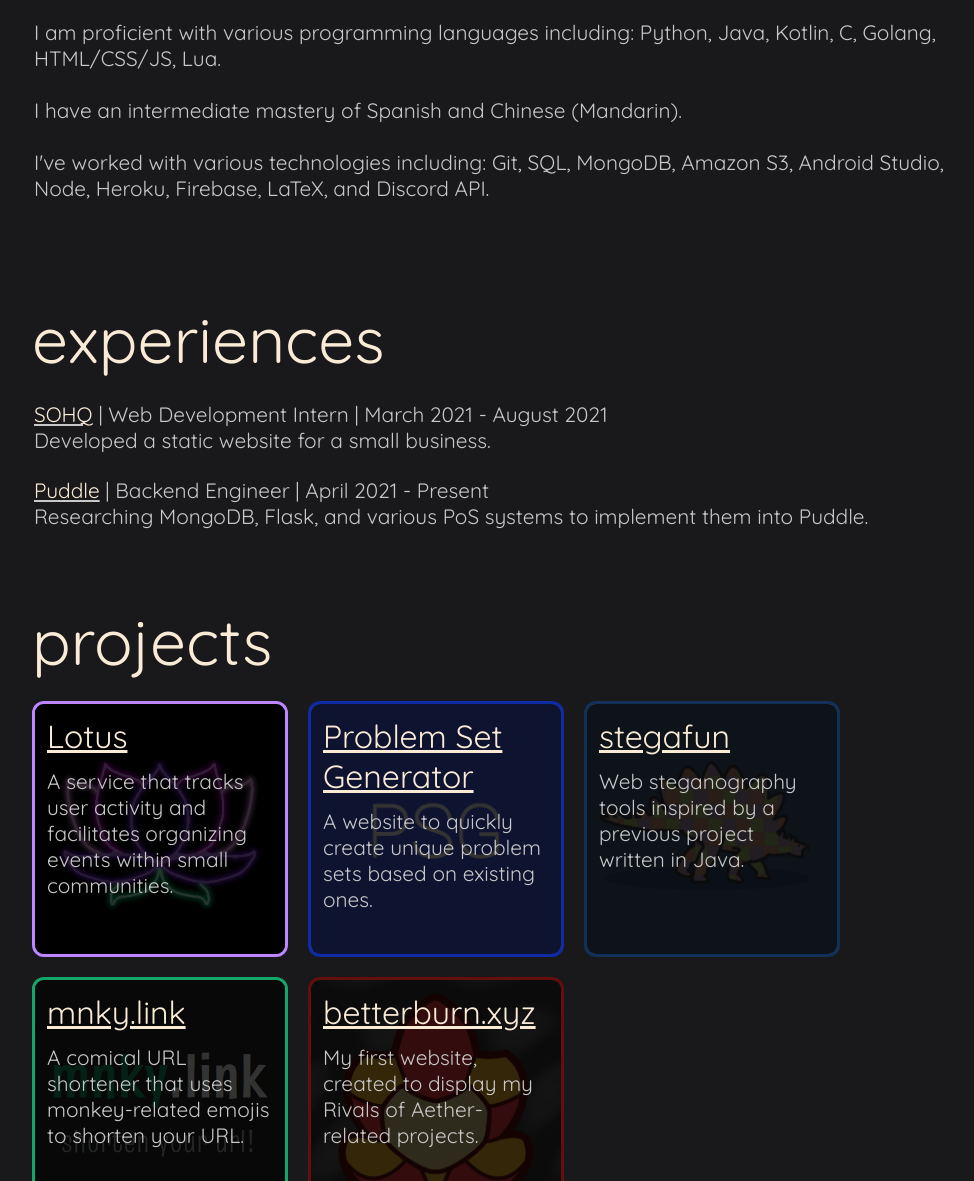
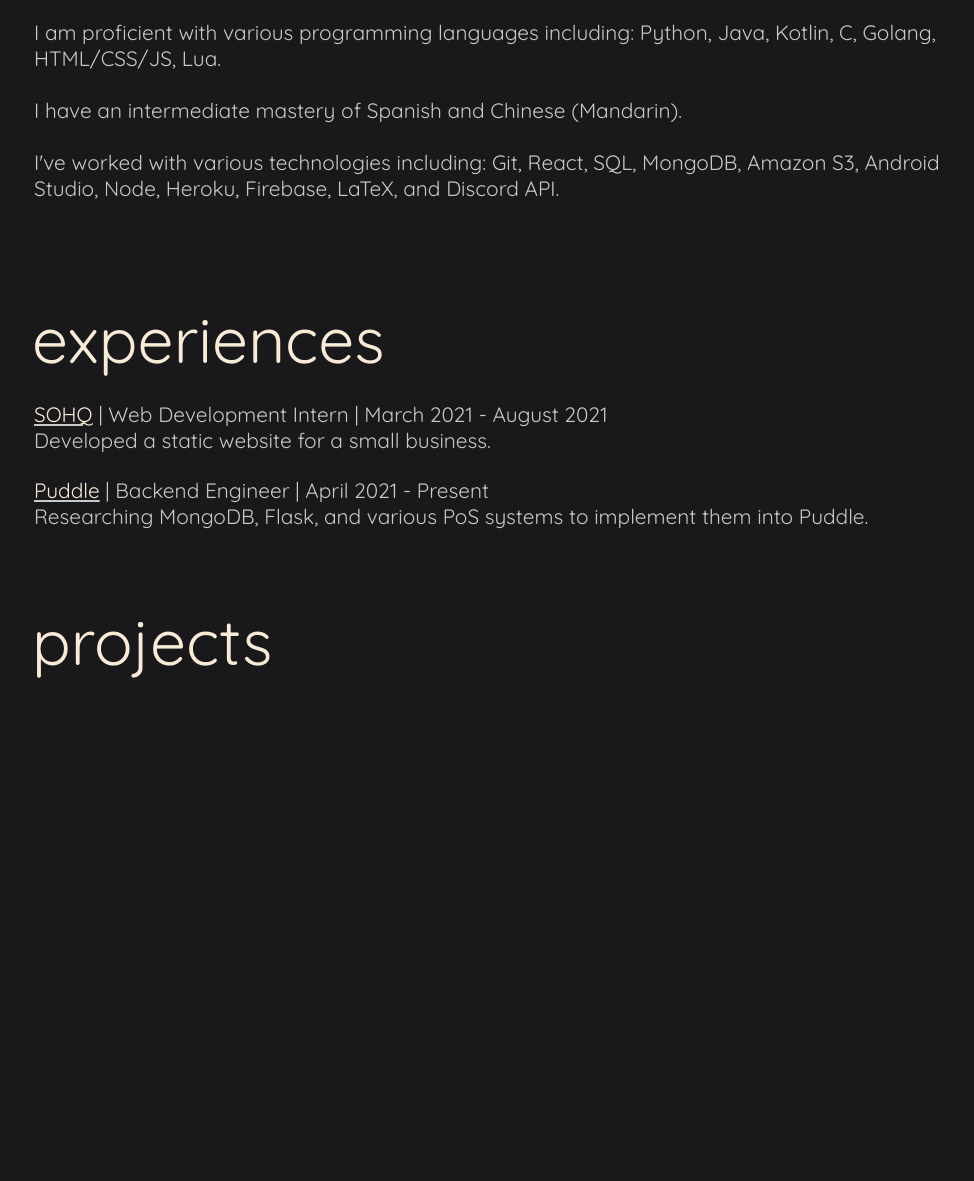
Before and after one commit to benwang2/benwang.me, a plain HTML site: page index.html in a window 1280 px wide. Shown: the part 739-1920 px from the top of the page, without its empty margins (143-1117 px from the left). After the commit the page ends 1480 px from the top, so only its background shows below. Drawn offline with Linux system fonts and the light colour scheme.

Commit message:
Added skills and projects.

```diff
--- a/index.html
+++ b/index.html
@@ -57,7 +57,7 @@
                     <br><br>
                     I have an intermediate mastery of Spanish and Chinese (Mandarin).
                     <br><br>
-                    I've worked with various technologies including: Git, SQL, MongoDB, Amazon S3, Android Studio, Node, Heroku, Firebase, LaTeX, and Discord API.
+                    I've worked with various technologies including: Git, React, SQL, MongoDB, Amazon S3, Android Studio, Node, Heroku, Firebase, LaTeX, and Discord API.
                     <br><br>
                 </p>
             </div>
--- a/script.js
+++ b/script.js
@@ -1,4 +1,6 @@
 let projects = [
+    ["#26b1f4", "resources/img/project-directory.jpg","https://benwang2.github.io/project-directory",
+    "Project Directory","VS-Coded themed React website that displays my projects on GitHub."]
     ["#BD85FF","resources/img/lotus.jpg","https://github.com/benwang2/Lotus",
     "Lotus", " A service that tracks user activity and facilitates organizing events within small communities."],
     ["#0F2BA5", "resources/img/psg.jpg","https://github.com/benwang2/ProblemSetGenerator",
```
Also changed, not shown: resources/img/project-directory.jpg (added).
